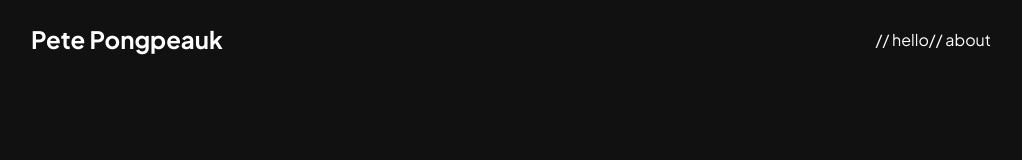
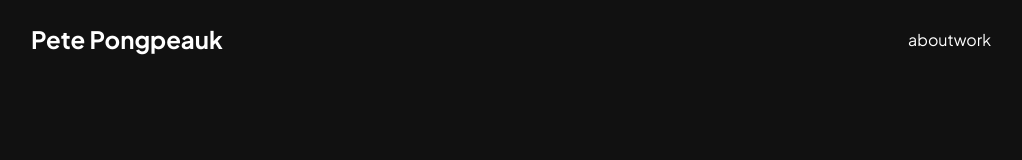
Before and after one commit to ppongpeauk/ppkl.dev, a Next.js app: page / in a window 1280 px wide. Shown: the top 160 px of the page, without its empty margins (129-1151 px from the left). Built offline with nearby package versions, Linux system fonts and the light colour scheme.

Commit message:
linter error go bye bye
Signed-off-by: Pete Pongpeauk <kurtsiberg@gmail.com>

```diff
--- a/components/Navbar.tsx
+++ b/components/Navbar.tsx
@@ -10,8 +10,8 @@ export default function Navbar(props: any) {
         </Link>
       </div>
       <div className={styles.links}>
-        <Link href="/" className={styles.navbarLink}>// hello</Link>
-        <Link href="/" className={styles.navbarLink}>// about</Link>
+        <Link href="/" className={styles.navbarLink}>about</Link>
+        <Link href="/" className={styles.navbarLink}>work</Link>
       </div>
     </nav>
   )
```
